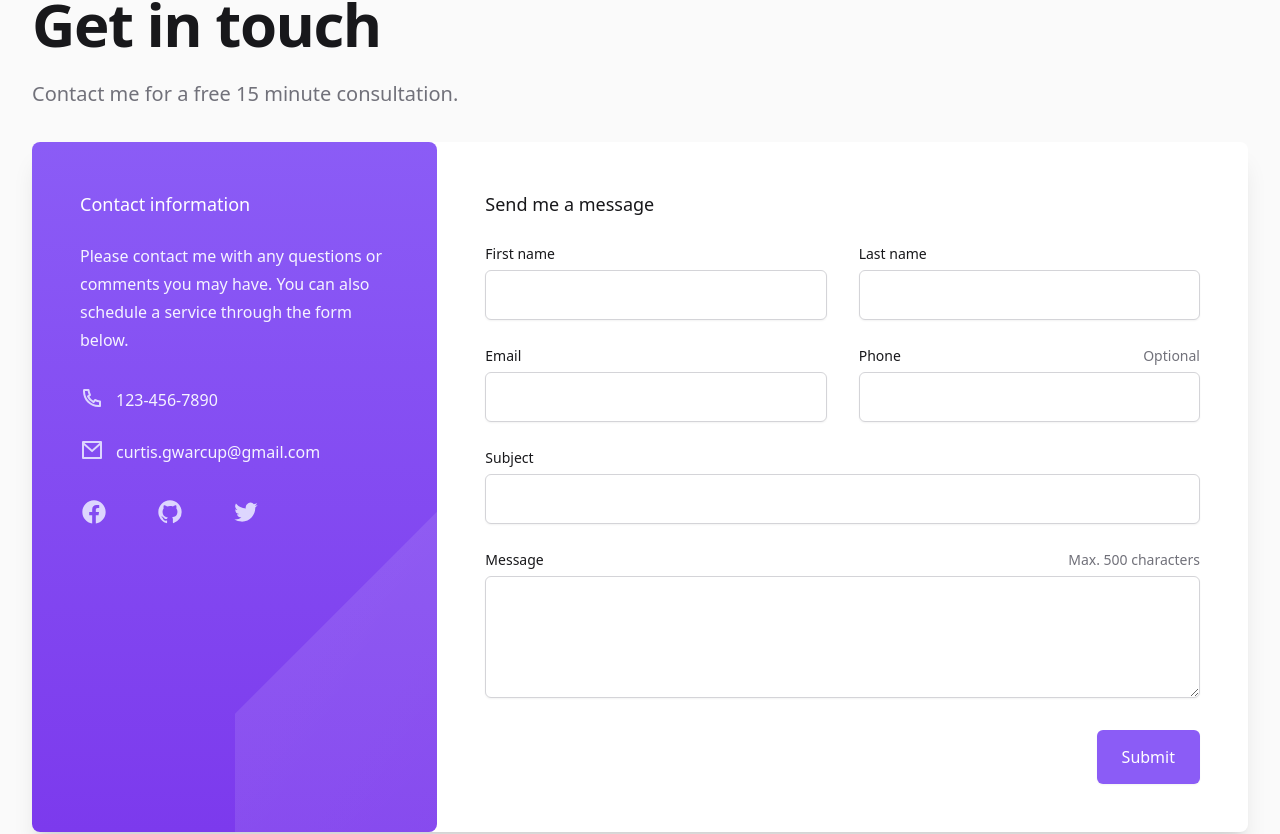
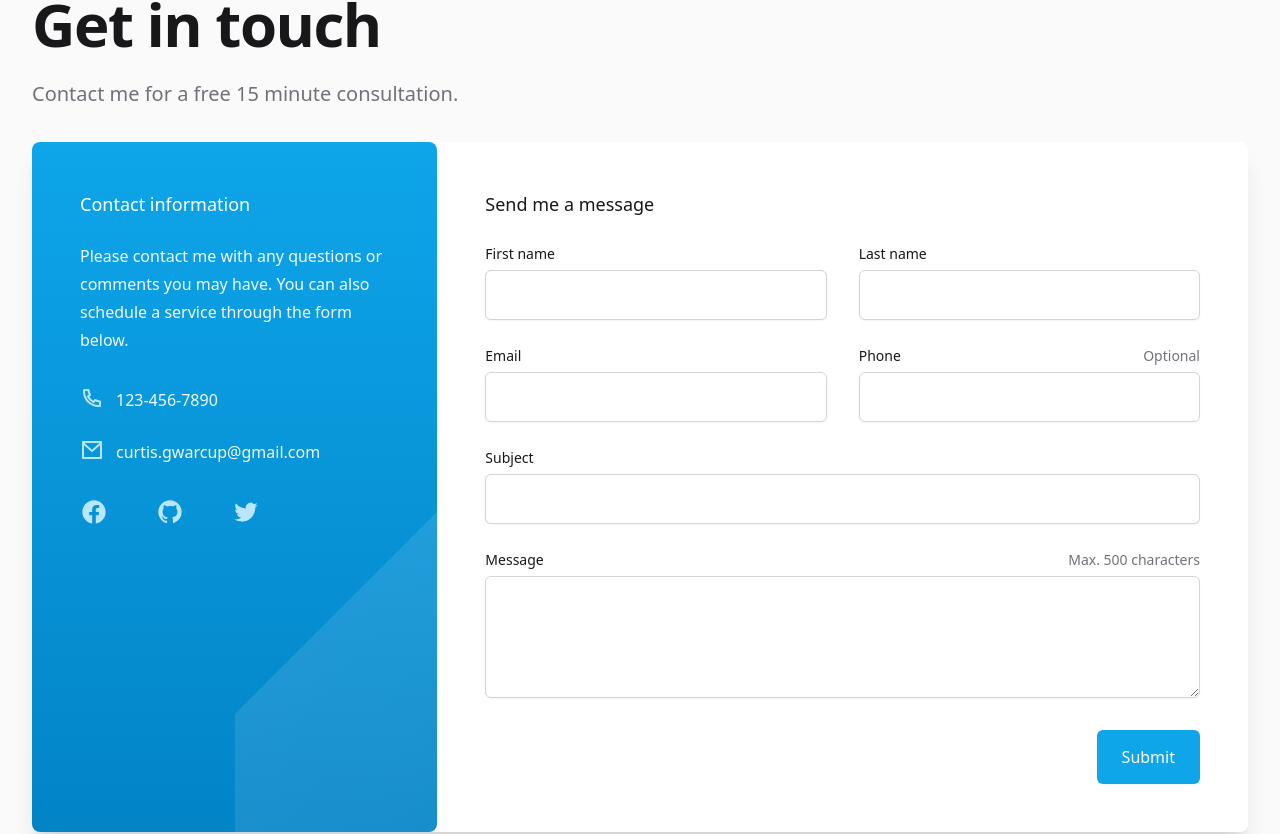
Before and after one commit to Cwarcup/nextjs-tailwind-portfolio, a Next.js app: page /contact in a window 1280 px wide. Shown: the part 198-1032 px from the top of the page. Built offline with nearby package versions, Linux system fonts and the light colour scheme.

Commit message:
accent fix

```diff
--- a/src/pages/contact.jsx
+++ b/src/pages/contact.jsx
@@ -359,7 +359,7 @@ const Contact = () => {
                         name="email"
                         type="email"
                         autoComplete="email"
-                        className="block w-full px-4 py-3 rounded-md shadow-sm border-primaryText-300 text-primaryText-900 focus:border-accent-500 focus:ring-violet-500"
+                        className="block w-full px-4 py-3 rounded-md shadow-sm border-primaryText-300 text-primaryText-900 focus:border-accent-500 focus:ring-accent-500"
                       />
                     </div>
                   </div>
@@ -386,7 +386,7 @@ const Contact = () => {
                         name="phone"
                         id="phone"
                         autoComplete="tel"
-                        className="block w-full px-4 py-3 rounded-md shadow-sm border-primaryText-300 text-primaryText-900 focus:border-violet-500 focus:ring-violet-500"
+                        className="block w-full px-4 py-3 rounded-md shadow-sm border-primaryText-300 text-primaryText-900 focus:border-accent-500 focus:ring-accent-500"
                         aria-describedby="phone-optional"
                       />
                     </div>
@@ -405,7 +405,7 @@ const Contact = () => {
                         type="text"
                         name="subject"
                         id="subject"
-                        className="block w-full px-4 py-3 rounded-md shadow-sm border-primaryText-300 text-primaryText-900 focus:border-violet-500 focus:ring-violet-500"
+                        className="block w-full px-4 py-3 rounded-md shadow-sm border-primaryText-300 text-primaryText-900 focus:border-accent-500 focus:ring-accent-500"
                       />
                     </div>
                   </div>
@@ -430,7 +430,7 @@ const Contact = () => {
                         id="message"
                         name="message"
                         rows={4}
-                        className="block w-full px-4 py-3 rounded-md shadow-sm border-primaryText-300 text-primaryText-900 focus:border-violet-500 focus:ring-violet-500"
+                        className="block w-full px-4 py-3 rounded-md shadow-sm border-primaryText-300 text-primaryText-900 focus:border-accent-500 focus:ring-accent-500"
                         aria-describedby="message-max"
                         defaultValue={''}
                       />
@@ -439,7 +439,7 @@ const Contact = () => {
                   <div className="sm:col-span-2 sm:flex sm:justify-end">
                     <button
                       type="submit"
-                      className="inline-flex items-center justify-center w-full px-6 py-3 mt-2 text-base font-medium text-white border border-transparent rounded-md shadow-sm bg-violet-500 hover:bg-violet-600 focus:outline-none focus:ring-2 focus:ring-violet-500 focus:ring-offset-2 sm:w-auto"
+                      className="inline-flex items-center justify-center w-full px-6 py-3 mt-2 text-base font-medium text-white border border-transparent rounded-md shadow-sm bg-accent-500 hover:bg-accent-600 focus:outline-none focus:ring-2 focus:ring-accent-500 focus:ring-offset-2 sm:w-auto"
                     >
                       Submit
                     </button>
--- a/src/pages/offerings.jsx
+++ b/src/pages/offerings.jsx
@@ -20,7 +20,7 @@ const Offerings = () => {
             <div className="max-w-xl px-4 mx-auto sm:px-6 lg:mx-0 lg:max-w-none lg:py-16 lg:px-0">
               <div>
                 <div>
-                  <span className="flex items-center justify-center w-12 h-12 bg-indigo-600 rounded-md">
+                  <span className="flex items-center justify-center w-12 h-12 rounded-md bg-accent-600">
                     <RiMentalHealthLine
                       className="w-6 h-6 text-white"
                       aria-hidden="true"
@@ -37,7 +37,7 @@ const Offerings = () => {
                   <div className="mt-6">
                     <Link
                       href="/contact"
-                      className="inline-flex px-4 py-2 text-base font-medium text-white bg-indigo-600 border border-transparent rounded-md shadow-sm hover:bg-indigo-700"
+                      className="inline-flex px-4 py-2 text-base font-medium text-white border border-transparent rounded-md shadow-sm bg-accent-600 hover:bg-accent-700"
                     >
                       Get started
                     </Link>
@@ -80,7 +80,7 @@ const Offerings = () => {
             <div className="max-w-xl px-4 mx-auto sm:px-6 lg:col-start-2 lg:mx-0 lg:max-w-none lg:py-32 lg:px-0">
               <div>
                 <div>
-                  <span className="flex items-center justify-center w-12 h-12 bg-indigo-600 rounded-md">
+                  <span className="flex items-center justify-center w-12 h-12 rounded-md bg-accent-600">
                     <RiOpenArmLine
                       className="w-6 h-6 text-white"
                       aria-hidden="true"
@@ -97,7 +97,7 @@ const Offerings = () => {
                   <div className="mt-6">
                     <Link
                       href="/contact"
-                      className="inline-flex px-4 py-2 text-base font-medium text-white bg-indigo-600 border border-transparent rounded-md shadow-sm hover:bg-indigo-700"
+                      className="inline-flex px-4 py-2 text-base font-medium text-white border border-transparent rounded-md shadow-sm bg-accent-600 hover:bg-accent-700"
                     >
                       Get started
                     </Link>
--- a/tailwind.config.js
+++ b/tailwind.config.js
@@ -30,9 +30,9 @@ module.exports = {
       colors: {
         // https://tailwindcss.com/docs/customizing-colors#color-palette-reference
         primaryText: colors.zinc,
-        accent: colors.violet,
-        gradientStart: colors.violet,
-        gradientEnd: colors.blue,
+        accent: colors.sky,
+        gradientStart: colors.sky,
+        gradientEnd: colors.stone,
         // primarybackground
         // secondaryText
         // accent
```
